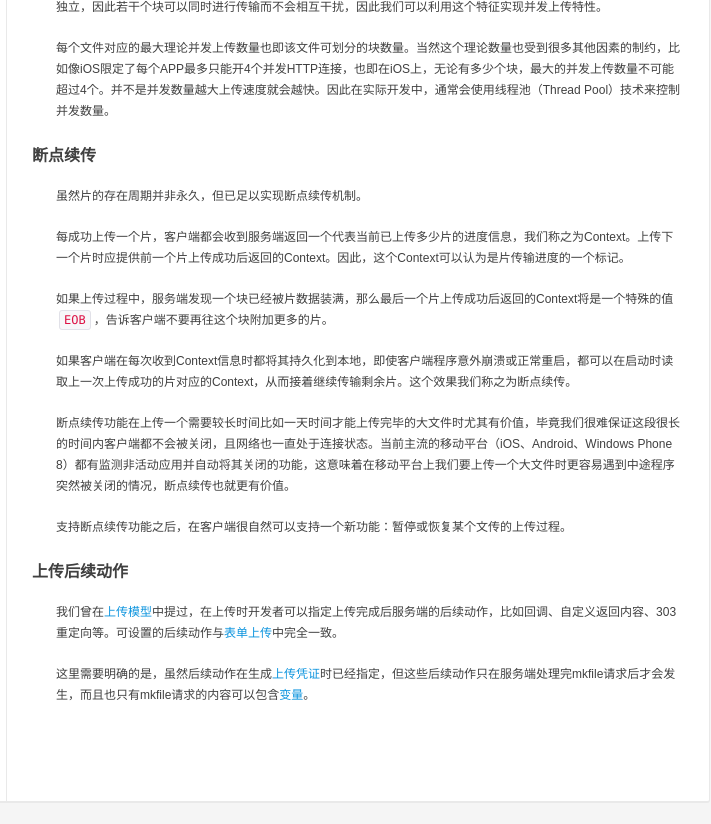
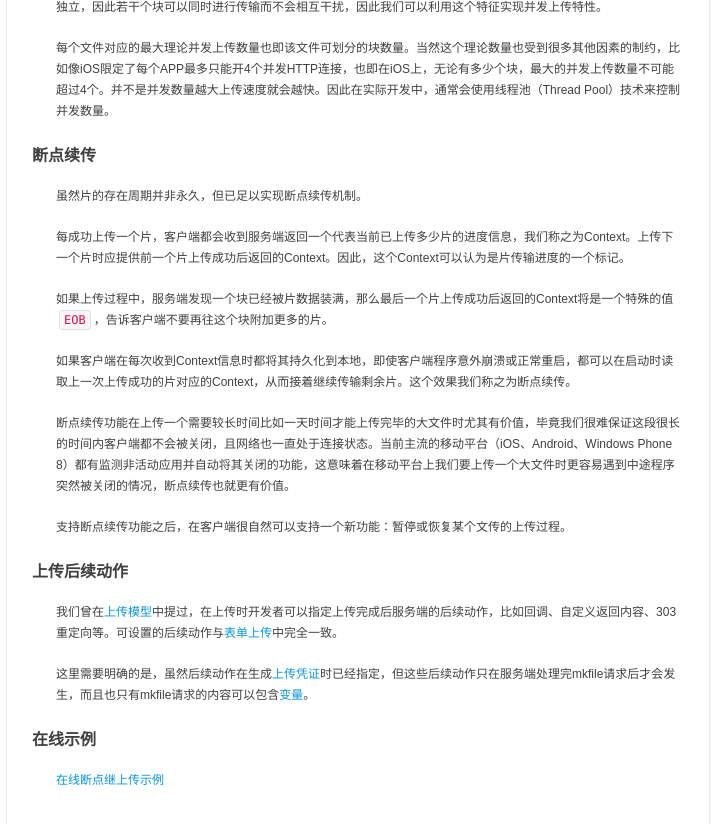
Before and after one commit to qiniu/developer.qiniu.com, a Jekyll site: the page built from docs/v6/api/overview/up/chunked-upload.md, in a window 1280 px wide and 900 px high, scrolled down 1546 px. Shown: the top 824 px of the window, without its empty margins (411-1122 px from the left). Built offline with Jekyll 4.4.1, drawn with Linux system fonts in a browser that asks for light colours; comment, search, counter and statistics services are not loaded.

Commit message:
添加正确的断点续上传示例。

```diff
--- a/docs/v6/api/overview/up/chunked-upload.md
+++ b/docs/v6/api/overview/up/chunked-upload.md
@@ -68,3 +68,8 @@ order: 530
 [mkfileHref]:		../../reference/up/mkfile.html
 [uploadTokenHref]:	../../reference/security/upload-token.html "上传凭证"
 [varsHref]:			response/vars.html "变量"
+
+<a id="online-demo"></a>
+## 在线示例
+
+[在线断点继上传示例](http://jsfiddle.net/gh/get/extjs/4.2/icattlecoder/jsfiddle/tree/master/resumbleupload)
```
